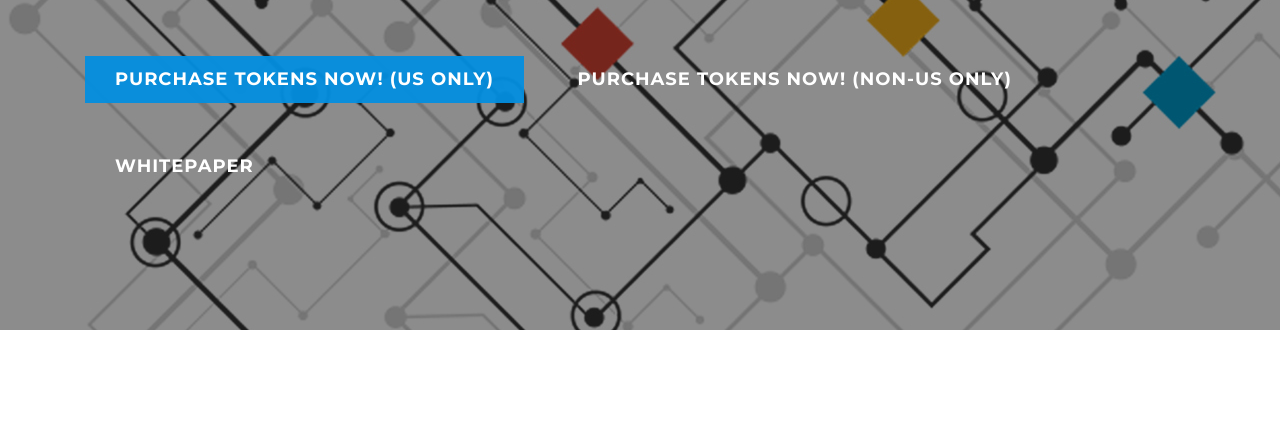
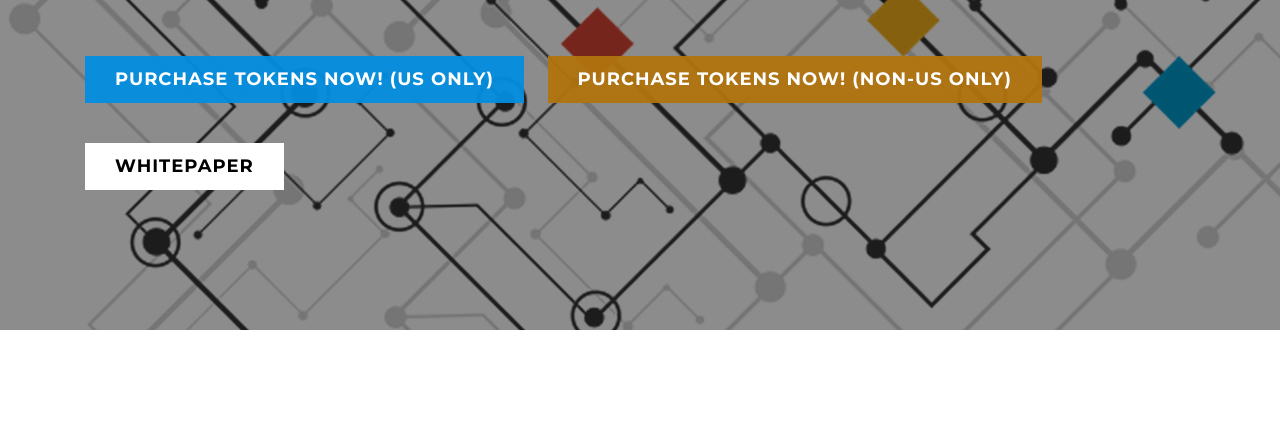
Before and after one commit to fknsimple/metals, a plain HTML site: page index.html in a window 1280 px wide. Shown: the part 364-791 px from the top of the page. Drawn offline with Linux system fonts and the light colour scheme; a script that the page names is missing; a web font is replaced by a local one.

Commit message:
Add files via upload

```diff
--- a/css/main.css
+++ b/css/main.css
@@ -2224,6 +2224,21 @@ border-radius: 0px;
   box-shadow: 0px 8px 9px 0px rgba(96, 94, 94, 0.17);
 }
 
+.btn-border-filled-Grn {
+	cursor: pointer;
+	background-color: rgba(177,116,15,0.95);
+	border-radius: 0px;
+	border: 3px;  /**/
+}
+
+.btn-border-filled-white {
+  color: #000000 !important;
+	cursor: pointer;
+  background-color: rgba(255, 255, 255);
+border-radius: 0px;
+	border: 3px;
+  /**/
+}
 .btn-lg {
   padding: 14px 33px;
   text-transform: uppercase;
```
